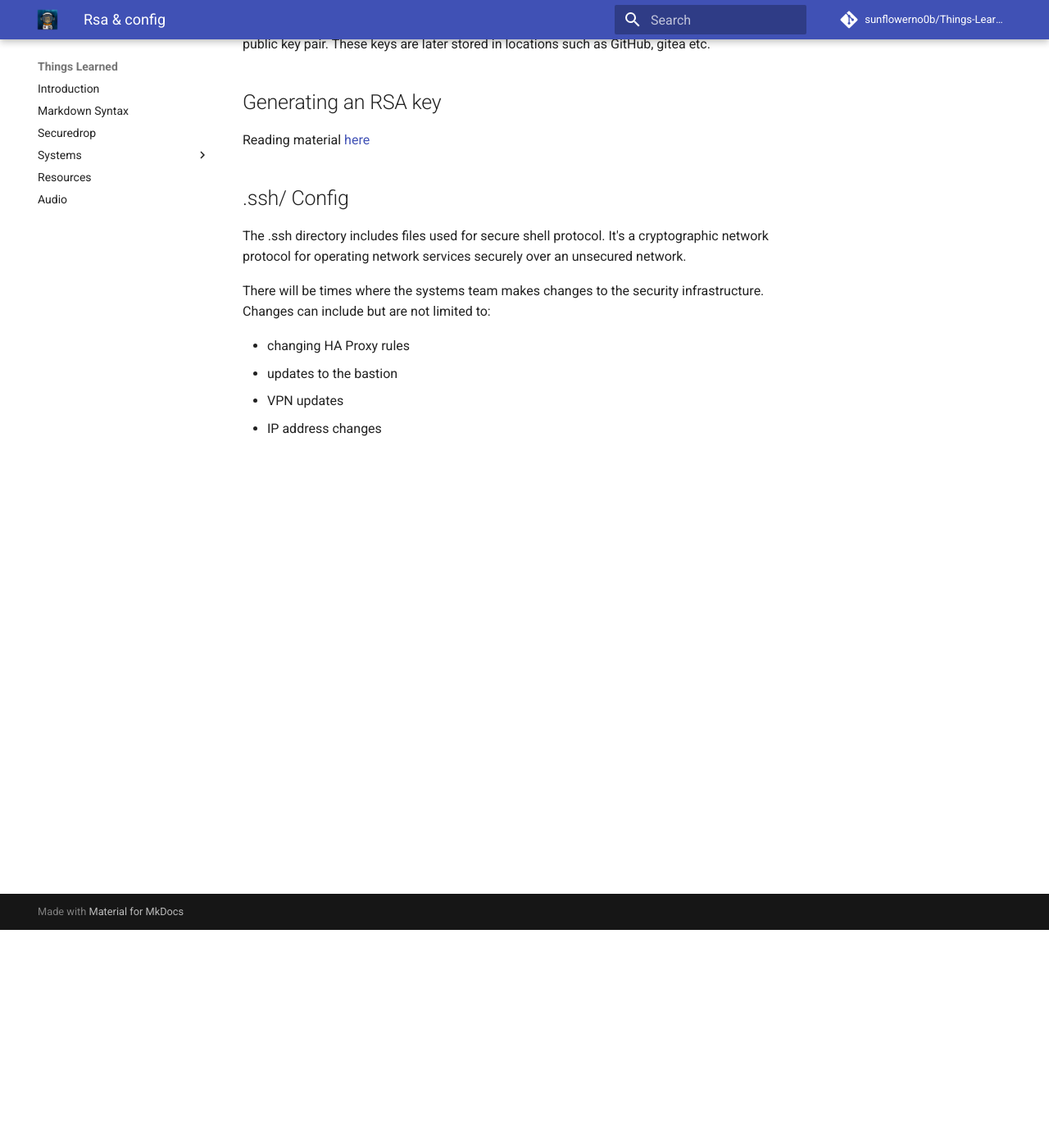
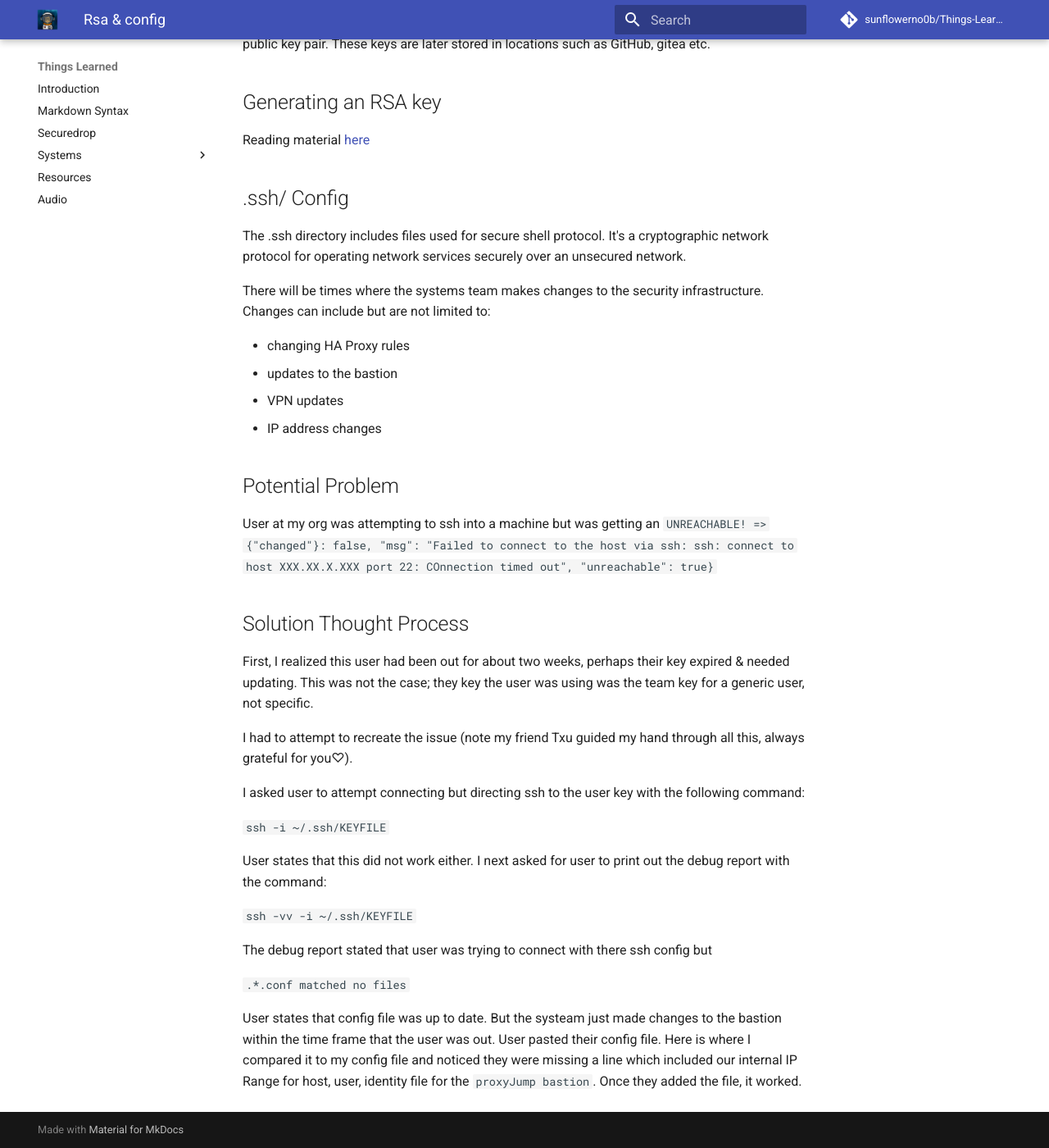
Before and after one commit to sunflowerno0b/ATW, an MkDocs documentation site: the page built from docs/rsa & config.md, in a window 1280 px wide and 1400 px high, scrolled down 266 px. Shown: the whole window at 82% size. Built offline with MkDocs 1.6.1 and Material for MkDocs 9.7.7, drawn with Linux system fonts in a browser that asks for light colours; comment, search, counter and statistics services are not loaded.

Commit message:
added config chapter

```diff
--- a/docs/rsa & config.md
+++ b/docs/rsa & config.md
@@ -16,3 +16,27 @@ There will be times where the systems team makes changes to the security infrast
 * updates to the bastion
 * VPN updates
 * IP address changes
+
+## Potential Problem
+
+User at my org was attempting to ssh into a machine but was getting an
+`UNREACHABLE! => {"changed"}: false, "msg": "Failed to connect to the host via ssh: ssh: connect to host XXX.XX.X.XXX port 22: COnnection timed out", "unreachable": true}`
+
+## Solution Thought Process
+First, I realized this user had been out for about two weeks, perhaps their key expired & needed updating. This was not the case; they key the user was using was the team key for a generic user, not specific.
+
+I had to attempt to recreate the issue (note my friend Txu guided my hand through all this, always grateful for you♡).
+
+I asked user to attempt connecting but directing ssh to the user key with the following command:
+
+`ssh -i ~/.ssh/KEYFILE`
+
+User states that this did not work either. I next asked for user to print out the debug report with the command:
+
+`ssh -vv -i ~/.ssh/KEYFILE`
+
+The debug report stated that user was trying to connect with there ssh config but
+
+`.*.conf matched no files`
+
+User states that config file was up to date. But the systeam just made changes to the bastion within the time frame that the user was out. User pasted their config file. Here is where I compared it to my config file and noticed they were missing a line which included our internal IP Range for host, user, identity file for the `proxyJump bastion`. Once they added the file, it worked.
```
